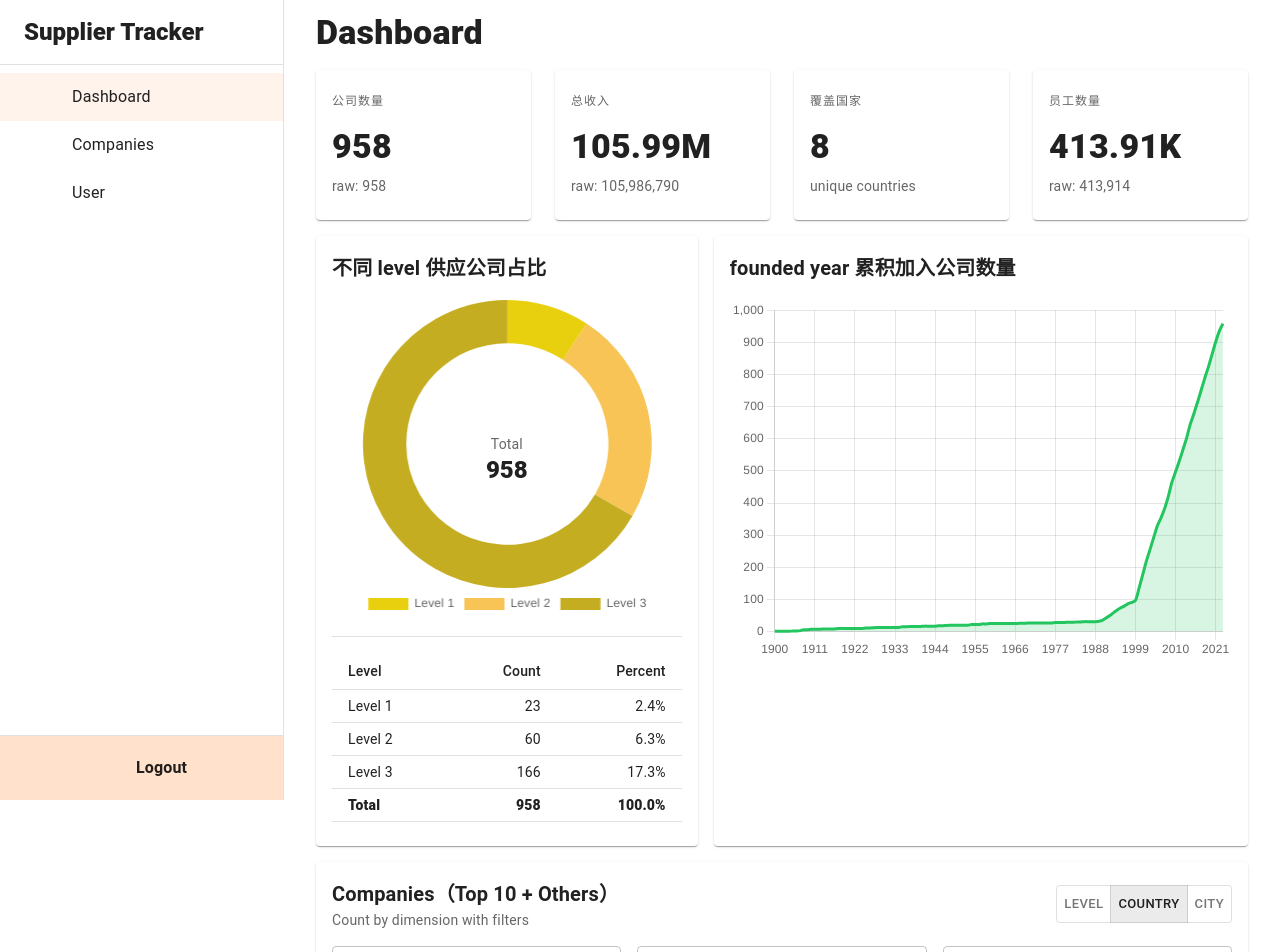
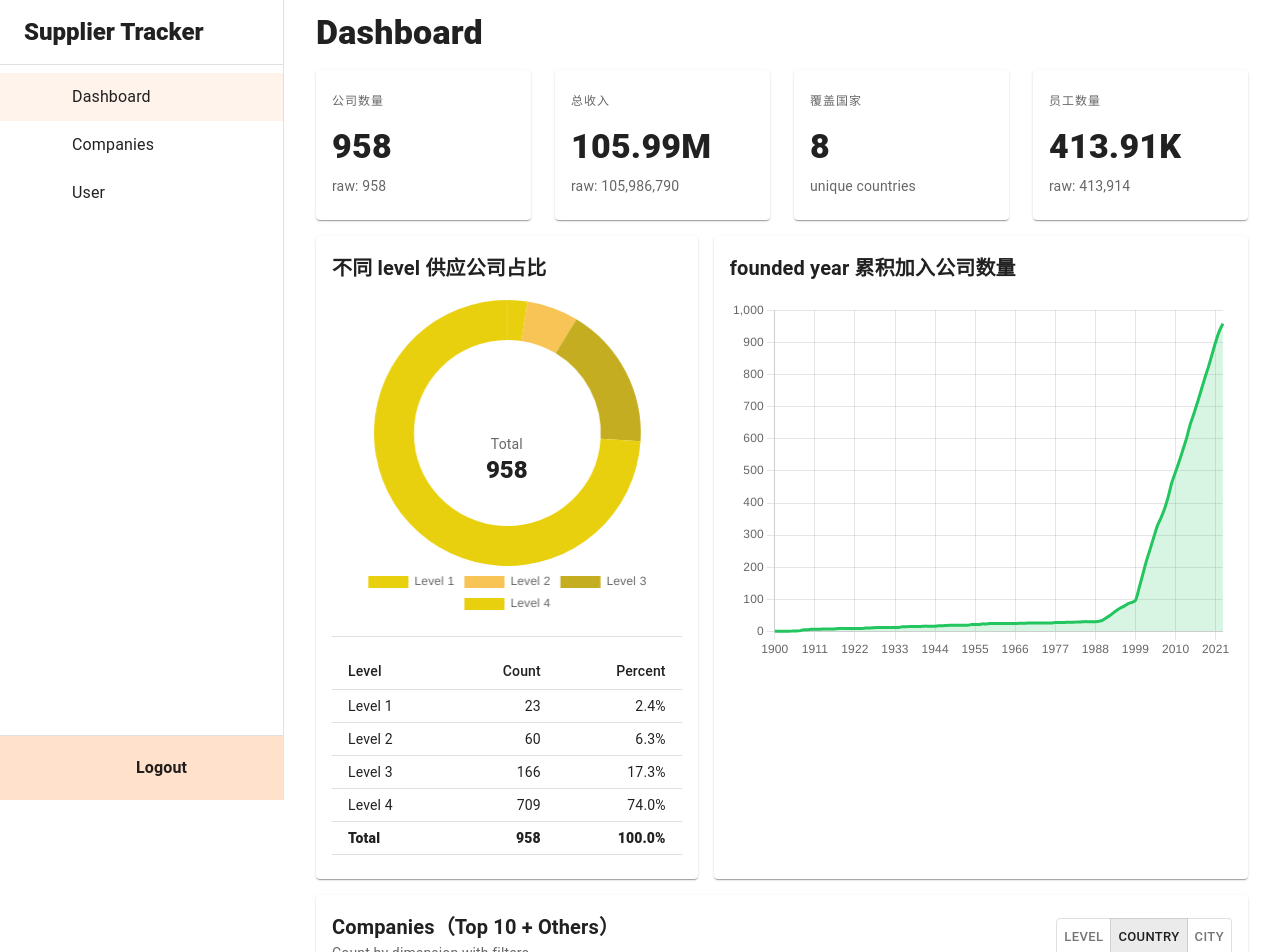
Before and after one commit to junhaozhu1/XiaoMi, a Next.js app in the folder next-mui-auth-js/: page /app/dashboard in a window 1280 px wide. Shown: the top 952 px of the page. Built offline with nearby package versions, Linux system fonts and the light colour scheme; some icons are missing.

Commit message:
fix: fix level display

```diff
--- a/next-mui-auth-js/app/app/dashboard/page.jsx
+++ b/next-mui-auth-js/app/app/dashboard/page.jsx
@@ -155,7 +155,7 @@ export default function DashboardPage() {
   const levelDist = React.useMemo(() =>
     calcLevelDistribution(
       companies.map((c) => ({ ...c, level: String(c.level) })),
-      ["1", "2", "3"]
+      ["1", "2", "3", "4"]
   ),
     [companies]
   );
```
Also changed, not shown: next-mui-auth-js/app/app/companies/page.js (+12 -1 lines).
